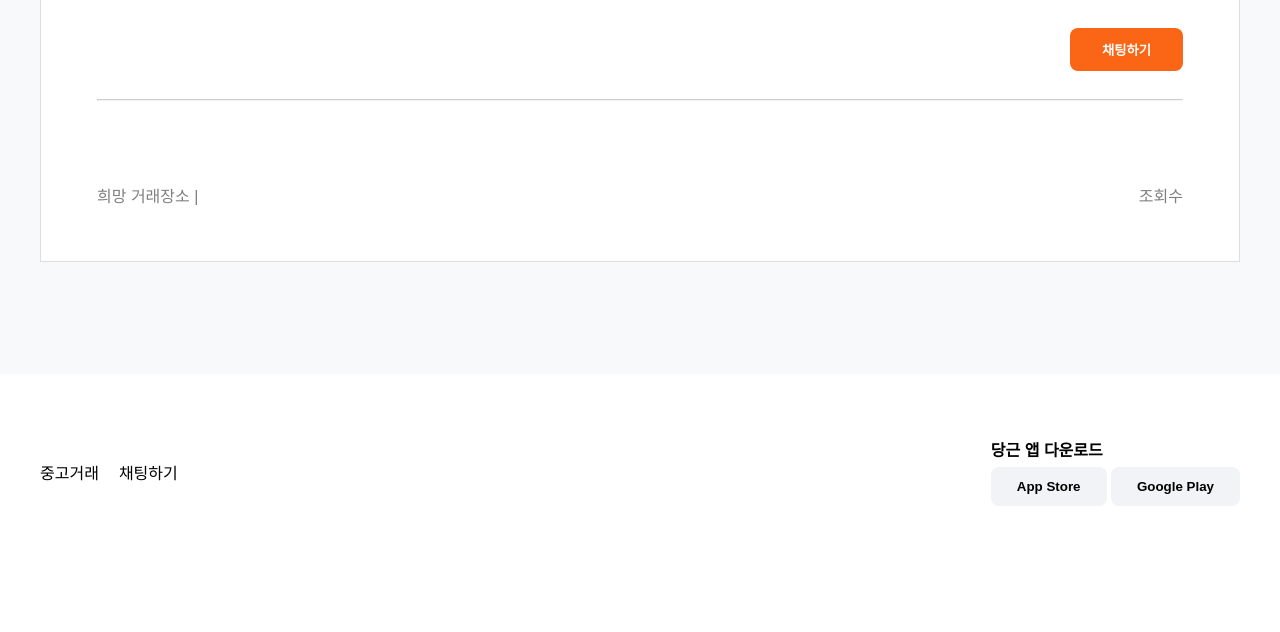
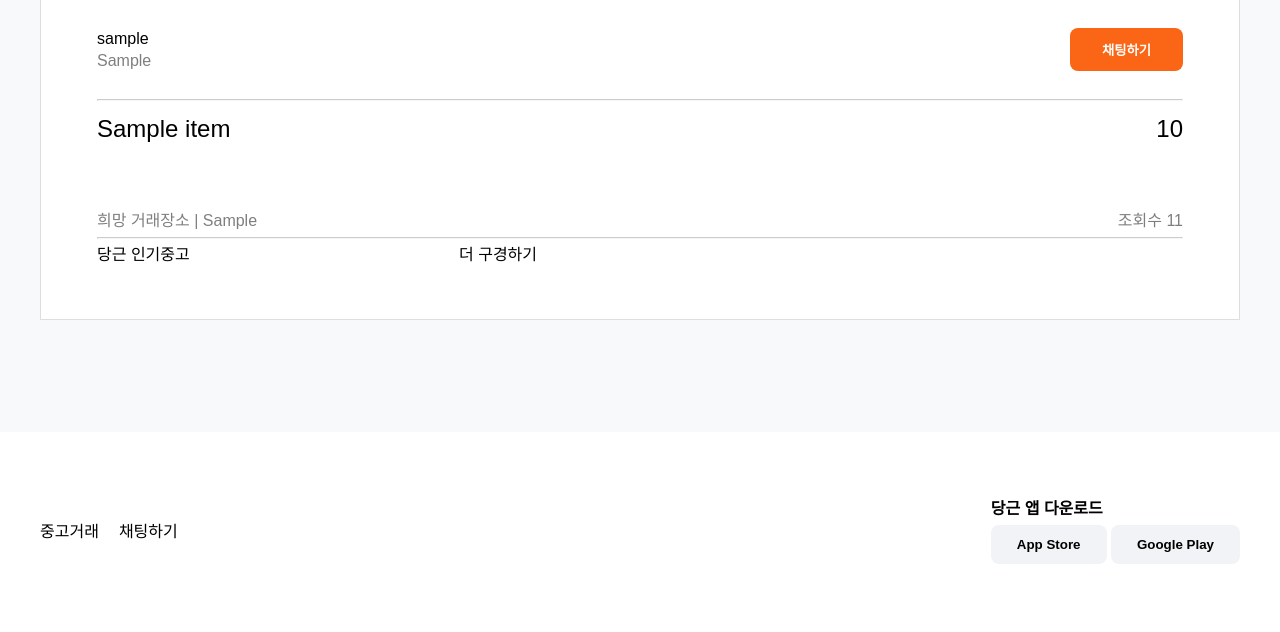
Before and after one commit to Dani8175/merchant_django, a Django app: page /trade_post/1/ in a window 1280 px wide. Shown: the part 550-1182 px from the top of the page. Before the commit the page ends 1056 px from the top, so only its background shows below. Run offline with Django 4.2, Linux system fonts and the light colour scheme; tables that the repository leaves empty hold one stand-in row (values such as "Sample post"); parts of the project's set-up code (start-up, migrations or seed data) failed here and were passed over.

Commit message:
9/26 trade_post 커밋 halftime

```diff
--- a/merchant_django/carrot_app/models.py
+++ b/merchant_django/carrot_app/models.py
@@ -25,7 +25,6 @@ class CustomUserManager(BaseUserManager):
         return user
 
 
-
 class CustomUser(AbstractUser):
     objects = CustomUserManager()
     region = models.CharField(max_length=30, null=True)
@@ -35,7 +34,6 @@ class CustomUser(AbstractUser):
 
     class Meta:
         db_table = "User"
-
 
     # 추후 view에서 region 사용시
     # from django.contrib.auth.decorators import login_required
@@ -50,7 +48,7 @@ class CustomUser(AbstractUser):
     #     db_table = "User"
 
 
-class Item(models.Model):
+class items(models.Model):
     item_id = models.AutoField(primary_key=True)
     seller_name = models.ForeignKey(CustomUser, on_delete=models.CASCADE)
     title = models.CharField(max_length=70)
@@ -58,7 +56,13 @@ class Item(models.Model):
     price = models.IntegerField()
     hope_loc = models.CharField(max_length=40, null=True)
     views = models.IntegerField(default=0)
-    category = models.ForeignKey("Category", on_delete=models.DO_NOTHING,related_name='category_number',default=None,null=True)
+    category = models.ForeignKey(
+        "Category",
+        on_delete=models.DO_NOTHING,
+        related_name="category_number",
+        default=None,
+        null=True,
+    )
     image_url = models.FileField(upload_to=rename_imagefile_to_uuid, default="")
     chat_count = models.IntegerField(default=0)
 
@@ -76,7 +80,7 @@ class Item(models.Model):
 class Transaction(models.Model):
     trans_id = models.AutoField(primary_key=True)
     buyer_name = models.ForeignKey(CustomUser, on_delete=models.DO_NOTHING, null=True)
-    item = models.ForeignKey(Item, on_delete=models.DO_NOTHING)
+    item = models.ForeignKey(items, on_delete=models.DO_NOTHING)
     status = models.BooleanField(default=False)
 
     # False 판매중, True 판매완료
@@ -100,7 +104,7 @@ class Category(models.Model):
 
 class Chat(models.Model):
     chat_id = models.AutoField(primary_key=True)
-    item = models.ForeignKey(Item, on_delete=models.CASCADE)
+    item = models.ForeignKey(items, on_delete=models.CASCADE)
     content = models.TextField()
     sender = models.ForeignKey(CustomUser, on_delete=models.DO_NOTHING, related_name="sender_name")
     receiver = models.ForeignKey(
--- a/merchant_django/carrot_app/static/css/trade_post.css
+++ b/merchant_django/carrot_app/static/css/trade_post.css
@@ -1,28 +1,28 @@
-body{
+body {
     background-color: #f8f9fa;
 }
 
-.profile-img{
+.profile-img {
     border-radius: 50%;
     width: 64px;
     height: 64px;
     background-color: #d9d9d9;
 }
 
-h3{
+h3 {
     font-size: 24px;
     font-weight: 400;
 }
 
-.post-box{
+.post-box {
     background-color: #fff;
     padding: 56px;
     border: 1px solid #dedede;
-    margin: 48px 0 0 0 ;
+    margin: 48px 0 0 0;
 
 }
 
-.post-box img{
+.post-box img {
     width: 100%;
     height: 380px;
     object-fit: contain;
@@ -30,25 +30,25 @@ h3{
     border-radius: 12px;
 }
 
-.info-button-box{
+.info-button-box {
     margin: 28px 0;
 }
 
-.user-info{
+.user-info {
     display: flex;
     flex-direction: column;
     gap: 6px;
 }
 
-.user-info p{
+.user-info p {
     opacity: 0.5;
 }
 
-.button-box{
+.button-box {
     gap: 8px;
 }
 
-.button-box .grey  {
+.button-box .grey {
     background-color: #dedede;
     color: #000;
     font-weight: 700;
@@ -66,23 +66,35 @@ h3{
     border-radius: 8px;
 }
 
-button:hover{
+button:hover {
     opacity: 0.8;
 }
 
-hr{
+hr {
     opacity: 0.5;
 }
 
 
-.post-info-box{
+.post-info-box {
     display: flex;
     flex-direction: column;
     margin: 16px 0 0 0;
     gap: 16px;
 }
 
-.location-views-box{
+.location-views-box {
     opacity: 0.5;
     margin-top: 40px;
 }
+
+.more_div {
+    display: flex;
+}
+
+h8 {
+    flex: 1;
+}
+
+.more {
+    flex: 2;
+}
--- a/merchant_django/carrot_app/templates/trade_post.html
+++ b/merchant_django/carrot_app/templates/trade_post.html
@@ -12,6 +12,7 @@
     <link rel="stylesheet" type="text/css" href="{% static 'css/trade_post.css' %}"/>
     <link rel="stylesheet" type="text/css" href="{% static 'css/nav.css' %}"/>
     <link rel="stylesheet" type="text/css" href="{% static 'css/footer.css' %}"/>
+
     <title>중고거래 상세보기</title>
   </head>
 
@@ -21,13 +22,13 @@
       <div class="container column">
         <div class="post-box">
           {% block content %}
-            <img src="{{ post.images.url }}" alt="{{ post.title }}" class="block-box">
+            <img src="{{ MEDIA_URL }}{{ item.images_url }}" alt="{{ item.title }}" class="block-box">
             <div class="flex-box between info-button-box">
               <div class="user-info">
-                <h6>{{ post.user }}</h6>
-                <p>{{ post.location }}</p>
+                <h6>{{ item.seller_name }}</h6>
+                <p>{{ item.hope_loc }}</p>
               </div>
-              {% if request.user.username == post.user.username %}
+              {% if request.user.username == post.hope_loc.username %}
                 <div class="flex-box button-box">
                   <a href="{% url 'edit' post.id %}">
                     <button class="grey">수정하기</button>
@@ -45,16 +46,21 @@
             <hr class="line">
             <div class="post-info-box">
               <div class="flex-box between">
-                <h3>{{ post.title }}</h3>
-                <h3>{{ post.price }}
+                <h3>{{ item.title }}</h3>
+                <h3>{{ item.price }}
               </div>
               <p>{{ post.content }}</p>
               <div class="location-views-box flex-box between">
                 <p>희망 거래장소 |
-                  {{ post.hope_loc }}</p>
+                  {{ item.hope_loc }}</p>
                 <p>조회수
-                  {{ post.view_num }}</p>
+                  {{ item.views }}</p>
               </div>
+            </div>
+            <hr class="line">
+            <div class="more_div">
+              <h8>당근 인기중고</h8>
+              <p class="more">더 구경하기</p>
             </div>
           {% endblock %}
         </div>
--- a/merchant_django/carrot_app/templates/write.html
+++ b/merchant_django/carrot_app/templates/write.html
@@ -21,7 +21,7 @@
         {% block content %}
           <div class="about-trade">
             <div class="container">
-              {% comment %} <form class="write-box" method="POST" action="{% if post %}{% url 'edit' post.id %}{% else %}{% url 'create_form' %}{% endif %}" enctype="multipart/form-data"> {% endcomment %}
+              <form class="write-box" method="POST" action="{% if post %}{% url 'edit' post.id %}{% else %}{% url 'create_form' %}{% endif %}" enctype="multipart/form-data">
                 {% csrf_token %}
                 <div class="flex-box">
                   <label class="img-upload">
--- a/merchant_django/carrot_app/urls.py
+++ b/merchant_django/carrot_app/urls.py
@@ -7,7 +7,8 @@ from django.conf import settings
 
 urlpatterns = [
     path(r"", views.main, name="main"),
-    path(r"login", views.login_view, name="login"),
+    # path(r"login", views.login_view, name="login"),
+    path(r"login/", auth_views.LoginView.as_view(), name="login"),
     path(r"logout", views.logout_request, name="logout"),
     path(r"register", views.register_view, name="register"),
     path(r"chat", views.chat, name="chat"),
--- a/merchant_django/carrot_app/views.py
+++ b/merchant_django/carrot_app/views.py
@@ -1,6 +1,7 @@
 from django import forms
 from django.shortcuts import render, redirect
 from django.contrib.auth import login, logout, authenticate
+from django.contrib.auth.decorators import login_required
 from .forms import RegisterForm, LoginForm
 from django.utils.html import strip_tags
 from django.http import HttpResponse
@@ -38,13 +39,13 @@ def search(request):
 
 
 def trade(request):
-    posts = Item.objects.all()
+    posts = items.objects.all()
 
     return render(request, "trade.html", {"posts": posts})
 
 
 def trade_post(request, item_id):
-    item = Item.objects.get(item_id=item_id)
+    item = items.objects.get(item_id=item_id)
 
     last_view_time_str = request.session.get(f"last_view_time_{item_id}")
     current_time = datetime.datetime.now()
@@ -60,7 +61,7 @@ def trade_post(request, item_id):
 
 
 def write(request):
-    post = Item.objects.all()
+    post = items.objects.all()
     return render(request, "write.html", {"post": post})
 
 
--- a/merchant_django/merchant_django/settings.py
+++ b/merchant_django/merchant_django/settings.py
@@ -111,13 +111,15 @@ USE_TZ = True
 
 LOGIN_REDIRECT_URL = "/"
 LOGOUT_REDIRECT_URL = "/"
+LOGIN_URL = "/login/"
 
 
 # Static files (CSS, JavaScript, Images)
 # https://docs.djangoproject.com/en/4.2/howto/static-files/
+STATIC_URL = "static/"
+MEDIA_URL = "/media/"
+MEDIA_ROOT = os.path.join(BASE_DIR, "registration")
 
-STATIC_URL = "static/"
-MEDIA_ROOT = os.path.join(BASE_DIR, "registration")
 
 # Default primary key field type
 # https://docs.djangoproject.com/en/4.2/ref/settings/#default-auto-field
--- a/merchant_django/merchant_django/urls.py
+++ b/merchant_django/merchant_django/urls.py
@@ -17,6 +17,7 @@ Including another URLconf
 from django.contrib import admin
 from django.urls import path, include
 
+
 urlpatterns = [
     path("admin/", admin.site.urls),
     path("", include("carrot_app.urls")),
```
